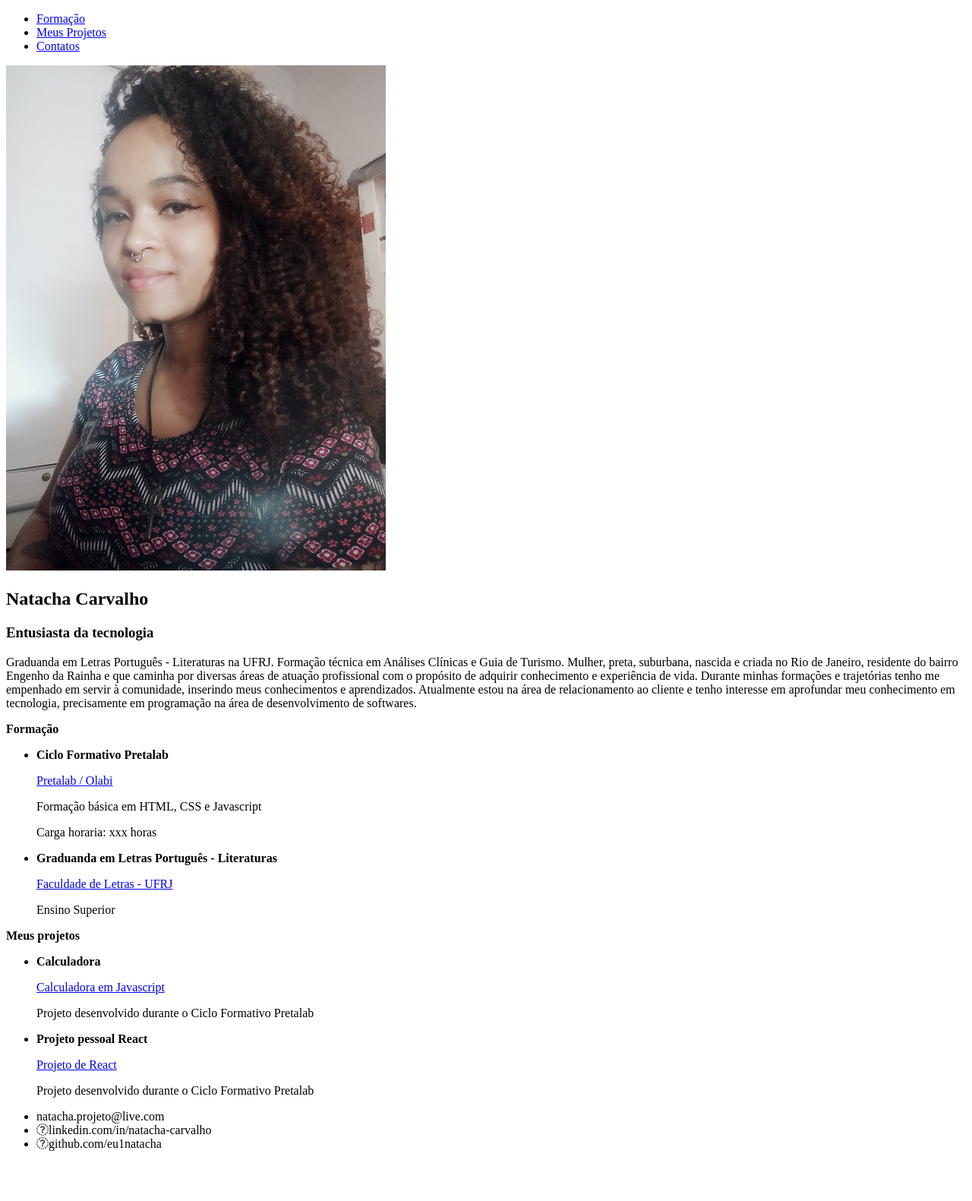
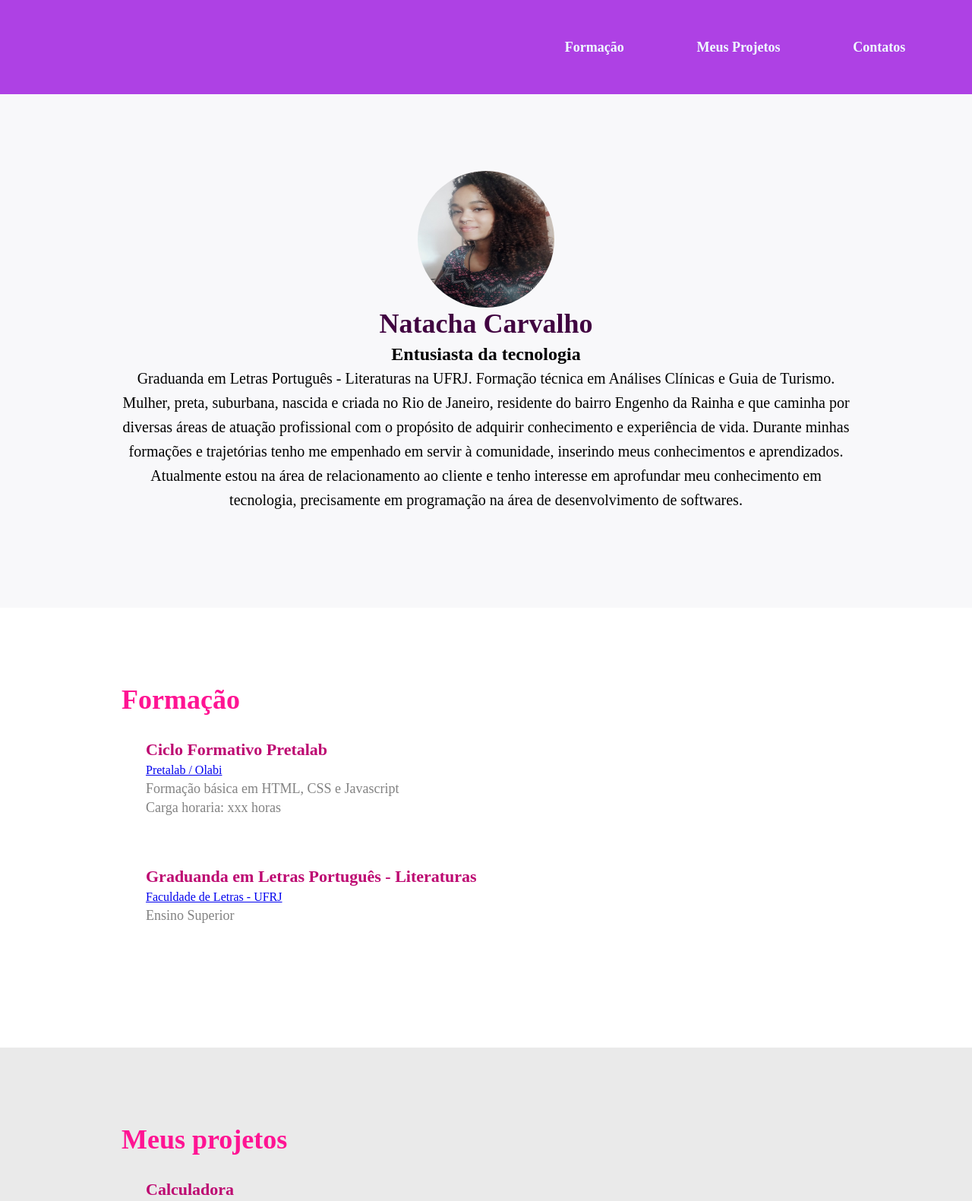
Before and after one commit to eu1natacha/Portfolio-Natacha-Carvalho-Pretalab, a plain HTML site: page index.html in a window 1280 px wide. Shown: the top 1581 px of the page at 76% size. Before the commit the page ends 1531 px from the top, so only its background shows below. Drawn offline with Linux system fonts and the light colour scheme.

Commit message:
Reparos finais no site para publicá-lo estilização do cabeçalho estilização do corpo estilização do rodape

```diff
--- a/index.html
+++ b/index.html
@@ -6,22 +6,23 @@
         <meta name="viewport" content="width=device-width, initial-scale=1.0">
         <title> Portfolio Natacha Carvalho </title>
         <link rel="shortcut icon" href="img/cereja.jpg">
-        <script src="https://use.fontawesome.com/releases/v5.15.4/js/all.js"
+        <script src="https://use.fontawesome.com/releases/v6.2.0/js/all.js"
             data-auto-replace-svg="nest"></script>
+        <link rel="stylesheet" href="style.css">
+    </head>
 
-    </head>
     <body>
-        <header>
+        <header class="header-menu">
             <nav>
-                <ul>
+                <ul class="lista-menu">
                     <li>
-                        <a href="#formacao"> Formação </a>
+                        <a href="#formacao"> <b> Formação </b> </a>
                     </li>
                     <li>
-                        <a href="#projetos"> Meus Projetos </a>
+                        <a href="#projetos"> <b> Meus Projetos </b> </a>
                     </li>
                     <li>
-                        <a href="#contatos"> Contatos </a>
+                        <a href="#contatos"> <b> Contatos </b> </a>
                     </li>
 
                 </ul>
@@ -30,89 +31,92 @@
 
         </header>
 
-        <main class="container">
+        <main>
 
-            <section>
-
+            <section class="principal">
+                <div class="subcontainer-principal container">
                     <div>
-                    <img src="img/eunata.jpg" alt="Imagem de Natacha">
+                        <img src="img/eunata.jpg"
+                            alt="Imagem de Natacha" class="avatar">
                     </div>
 
                     <div>
-                    <h1> Natacha Carvalho </h1>
-                    <h3> Entusiasta da tecnologia </h3>
+                        <h1 class="nome-completo"> Natacha Carvalho </h1>
+                        <h2 class="profissao"> Entusiasta da tecnologia </h2>
                     </div>
 
-                <div>
+                    <div class="texto-sobre">
                         <p>
                             Graduanda em Letras Português - Literaturas na UFRJ.
-                        Formação técnica em Análises Clínicas e Guia de Turismo.
+                            Formação técnica em Análises Clínicas e Guia de
+                            Turismo.
                             Mulher, preta, suburbana, nascida e criada no Rio de
                             Janeiro, residente do bairro Engenho da Rainha e que
-                        caminha por diversas áreas de atuação profissional com o
+                            caminha por diversas áreas de atuação profissional
+                            com o
                             propósito de adquirir conhecimento e experiência de
-                        vida. Durante minhas formações e trajetórias tenho me
+                            vida. Durante minhas formações e trajetórias tenho
+                            me
                             empenhado em servir à comunidade, inserindo meus
-                        conhecimentos e aprendizados. Atualmente estou na área de relacionamento
-                        ao cliente e tenho interesse em aprofundar meu conhecimento em tecnologia,
-                        precisamente em programação na área de desenvolvimento de softwares.
+                            conhecimentos e aprendizados. Atualmente estou na
+                            área de relacionamento
+                            ao cliente e tenho interesse em aprofundar meu
+                            conhecimento em tecnologia,
+                            precisamente em programação na área de
+                            desenvolvimento de softwares.
                         </p>
+                    </div>
+                </div>
+            </section>
+
+            <section id="formacao">
+        <div class="container article-lista">
+                <div>
+                    <h3 class="topico-principal"><b>Formação</b></h3>
+                </div>
+
+                <div class="lista-item">
+                    <ul>
+                        <li>
+                            <p class="lista-titulo"> <b>Ciclo Formativo Pretalab</b></p>
+                            <a href="https://www.pretalab.com/formacao" target="_blank">Pretalab / Olabi</a>
+                            <p class="lista-descricao"> Formação básica em HTML, CSS e Javascript </p>
+                            <p class="lista-descricao"> Carga horaria: xxx horas</p>
+                        </li>
+                        <br> <br>
+                        <li>
+                            <p class="lista-titulo"> <b>Graduanda em Letras Português - Literaturas </b></p>
+                            <a href="http://www.portal.letras.ufrj.br/" target="_blank" >Faculdade de Letras - UFRJ</a>
+                            <p class="lista-descricao"> Ensino Superior </p>
+                        </li>
+                    </ul>
+
+                </div>
             </div>
 
             </section>
 
-            <section id="formacao">
+            <section id="projetos" class="wrapper-portfolio">
+                <article class="container article-lista">
                 <div>
-                    <b>Formação</b>
+                    <h3 class="topico-principal"><b>Meus projetos</b></h3>
                 </div>
 
-                <div>
+                <div class="lista-item" >
                     <ul>
                         <li>
-                            <p><b>Ciclo Formativo Pretalab</b></p>
-                            <a href="https://www.pretalab.com/formacao"
-                                target="_blank">Pretalab / Olabi</a>
-                            <p> Formação básica em HTML, CSS e Javascript </p>
-                            <p> Carga horaria: xxx horas</p>
-                        </li>
-                    </ul>
-                </div>
-
-                <div>
-                    <ul>
-                        <li>
-                            <p><b>Graduanda em Letras Português - Literaturas
-                                </b></p>
-                            <a href="http://www.portal.letras.ufrj.br/"
-                                target="_blank">Faculdade de Letras - UFRJ</a>
-                            <p> Ensino Superior </p>
-                        </li>
-                    </ul>
-                </div>
-
-            </section>
-
-            <section id="projetos">
-                <div>
-                    <b>Meus projetos</b>
-                </div>
-
-                <div>
-                    <ul>
-                        <li>
-                            <p><b>Calculadora</b></p>
-                            <a href="#" target="_blank">Calculadora em
-                                Javascript</a>
-                            <p>
+                            <p class="lista-titulo"><b>Calculadora</b></p>
+                            <a href="#" target="_blank">Calculadora em Javascript</a>
+                            <p class="lista-descricao">
                                 Projeto desenvolvido durante o Ciclo Formativo
                                 Pretalab
                             </p>
                         </li>
-
+                        <br> <br>
                         <li>
-                            <p><b>Projeto pessoal React</b></p>
+                            <p class="lista-titulo"><b>Projeto pessoal React</b></p>
                             <a href="#" target="_blank">Projeto de React</a>
-                            <p>
+                            <p class="lista-descricao">
                                 Projeto desenvolvido durante o Ciclo Formativo
                                 Pretalab
                             </p>
@@ -120,23 +124,26 @@
                     </ul>
 
                 </div>
-
+            </article>
             </section>
         </main>
 
-        <footer>
-            <div id="contatos">
-                <ul>
+        <footer class="rodape"   id="contatos">
+            <div class="container">
+                <ul class="lista-rodape">
                     <li>
-                        <i class="fad fa-mailbox"></i> <a>natacha.projeto@live.com</a>
+                        <i class="fa-solid fa-square-envelope"></i>
+                        <a href="mailto: natacha.projeto@live.com" target="_blank" class="links"> natacha.projeto@live.com</a>
                     </li>
 
                     <li>
-                        <i class="fa fa-linkedin-in"></i>linkedin.com/in/natacha-carvalho
+                        <i class="fa-brands fa-linkedin"></i>
+                        <a href="https://www.linkedin.com/in/natacha-carvalho" target="_blank" class="links">linkedin.com/in/natacha-carvalho </a>
                     </li>
 
                     <li>
-                        <i class="fa fa-github"></i>github.com/eu1natacha
+                        <i class="fa-brands fa-github"></i>
+                        <a  href="https://github.com/eu1natacha" target="_blank" class="links">github.com/eu1natacha </a>
                     </li>
                 </ul>
 
--- /dev/null
+++ b/style.css
@@ -0,0 +1,174 @@
+*{
+    margin: 0;
+    padding: 0;
+    outline: 0;
+}
+
+body {
+    font-family: 'Times New Roman', Times, serif
+    margin: 0:;
+}
+
+li{
+    list-style: none;
+}
+
+.header-menu {
+    display: flex;
+    position: fixed;
+    width: 100%;
+    height: 60px;
+    padding: 8px;
+    padding-bottom: 32px;
+    padding-top: 32px;
+    height: 60px;
+    background-color: rgb(174, 65, 228);
+}
+
+.header-menu nav {
+    display: flex;
+    justify-content: flex-end;
+    width: 100%;
+}
+
+.lista-menu {
+    display: flex;
+    justify-content: flex-end;
+    width: 100%;
+}
+
+.lista-menu{
+    display: flex;
+    justify-content: space-evenly;
+    width: 50%;
+    align-items: center;
+}
+
+.lista-menu li>a {
+    color: azure;
+    font-size: 18px;
+    text-decoration: inherit;
+}
+
+.avatar {
+    width: 180px;
+    height: 180px;
+    border-radius: 100px;
+    display: flex;
+    justify-content: center;
+    margin-top: 55%;
+}
+
+.principal {
+    height: 100vh;
+    display: flex;
+    background-color: rgb(248, 248, 250);
+}
+
+.container{
+    margin-right: auto;
+    margin-left: auto;
+    max-width: 960px;
+    padding-right: 10px;
+    padding-left: 10px;
+    width: 100%;
+}
+
+.subcontainer-principal {
+    display: flex;
+    flex-direction: column;
+    justify-content: center;
+    align-items: center;
+    text-align: center;
+}
+
+.nome-completo{
+    font-size: 36px;
+    color: rgb(65, 4, 65);
+    font-weight: 700;
+    height: 45px;
+}
+
+.profissao{
+    color: rgb(0, 0, 0);
+    line-height: 32px;
+}
+
+.texto-sobre{
+    font-size: 20px;
+    line-height: 32px;
+}
+
+.article-lista{
+    display: flex;
+    flex-direction: column;
+    margin-top: 100px;
+    margin-bottom: 100px;
+}
+
+.topico-principal{
+    font-size: 36px;
+    color: deeppink;
+}
+
+.lista-item{
+    padding: 32px;
+}
+
+.lista-item ul li {
+    margin-bottom: 32px;
+}
+
+.lista-titulo{
+    margin-bottom: 5px;
+    font-size: 22px;
+    color: rgb(189, 7, 113);
+    font-weight: 700;
+}
+
+.lista-local{
+    font-size: 18px;
+    color: darkturquoise;
+}
+
+.lista-descricao{
+    font-size: 18px;
+    margin-top: 5px;
+    line-height: 20px; /*Espaçamento entre as linhas*/
+    color: #828282;
+    font-weight: 300;
+}
+
+.wrapper-portfolio {
+    background-color: #EAEAEA;
+    display: flex;
+    flex-direction: column;
+}
+
+.rodape {
+    width:fit-content
+    height: 550px;
+    display: flex;
+    align-items: center;
+    background-color: rgb(174, 65, 228);
+}
+
+.estilo-icon {
+    font-size: 32px;
+    margin-right: 10px;
+}
+
+.links {
+    text-decoration:none;
+    color: white;
+}
+
+.lista-rodape li {
+    color: #FFFF;
+    font-weight: 700;
+    font-size: 18px;
+    margin-bottom: 25px;
+    margin-top: 15px;
+    display: flex;
+    align-items: center;
+    }
```
Lines whose indentation alone changed are shown as unchanged.
